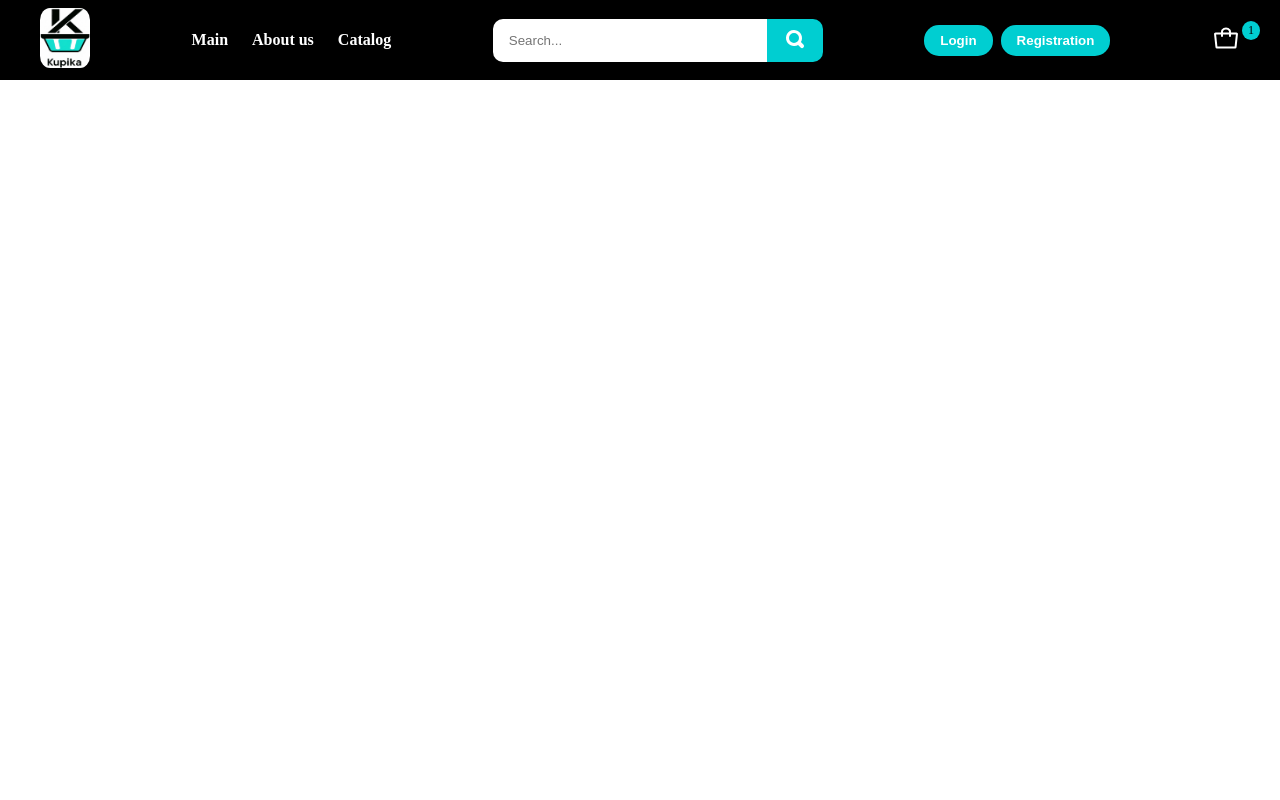
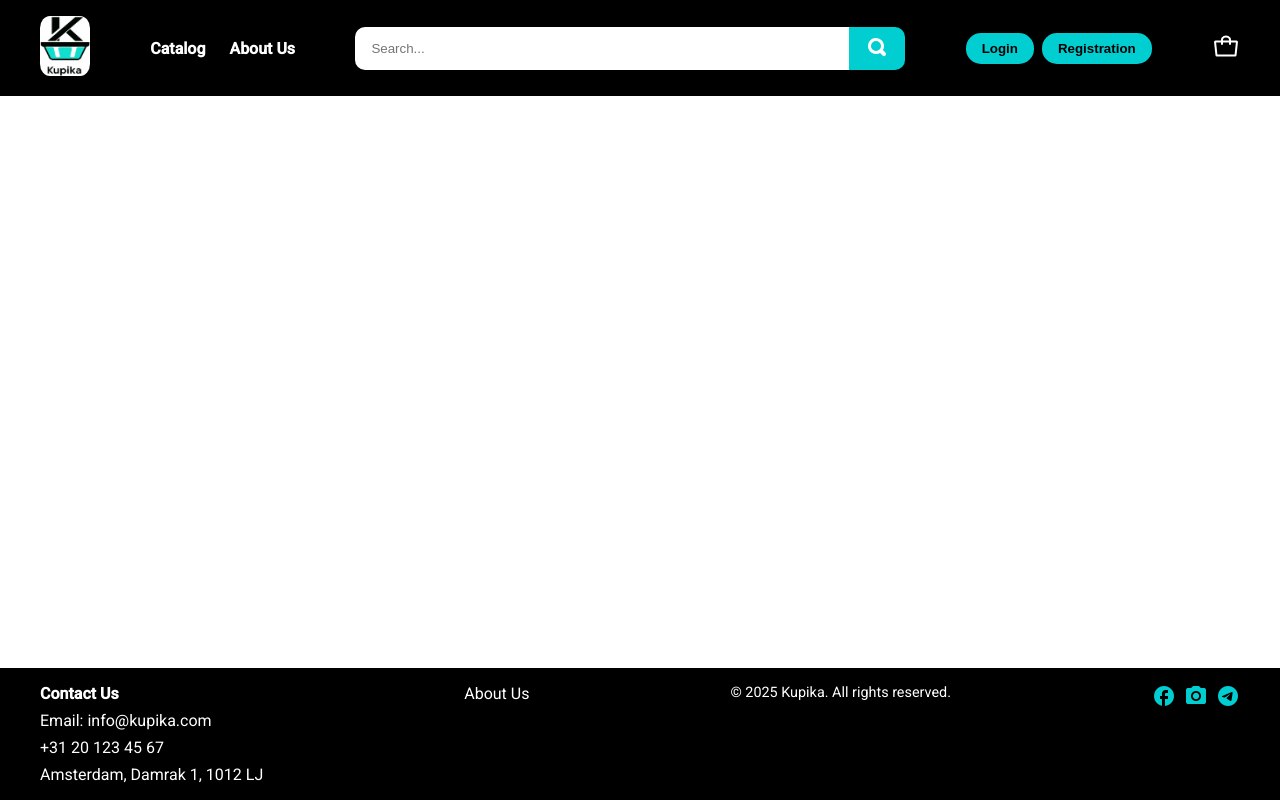
Before and after one commit to ilyha1003/FinalRSProject, an Angular app: page /#/ in a window 1280 px wide. Built offline with nearby package versions, Linux system fonts and the light colour scheme.

Commit message:
feat: add footer

```diff
--- a/package.json
+++ b/package.json
@@ -18,10 +18,12 @@
   },
   "private": true,
   "dependencies": {
+    "@angular/cdk": "^19.2.15",
     "@angular/common": "^19.2.0",
     "@angular/compiler": "^19.2.0",
     "@angular/core": "^19.2.0",
     "@angular/forms": "^19.2.0",
+    "@angular/material": "^19.2.15",
     "@angular/platform-browser": "^19.2.0",
     "@angular/platform-browser-dynamic": "^19.2.0",
     "@angular/router": "^19.2.0",
--- a/src/app/app.component.html
+++ b/src/app/app.component.html
@@ -1,2 +1,3 @@
 <app-header></app-header>
 <router-outlet />
+<app-footer></app-footer>
--- a/src/app/app.component.ts
+++ b/src/app/app.component.ts
@@ -1,10 +1,11 @@
 import { Component } from '@angular/core';
 import { RouterOutlet } from '@angular/router';
 import { HeaderComponent } from './components/header/header.component';
+import { FooterComponent } from "./components/footer/footer.component";
 
 @Component({
   selector: 'app-root',
-  imports: [RouterOutlet, HeaderComponent],
+  imports: [RouterOutlet, HeaderComponent, FooterComponent],
   templateUrl: './app.component.html',
   styleUrl: './app.component.scss',
 })
--- a/src/app/components/footer/footer.component.html
+++ b/src/app/components/footer/footer.component.html
@@ -1 +1,32 @@
-<p>footer works!</p>
+<footer class="footer">
+  <div class="footer__wrapper">
+    <div class="footer__contact">
+      <h4>Contact Us</h4>
+      <a href="mailto:info@kupika.com">Email: info&#64;kupika.com</a>
+      <a href="tel:+31201234567">+31 20 123 45 67</a>
+      <a href="https://www.google.com/maps?q=Amsterdam,+Damrak+1,1012+LJ" target="_blank">
+        Amsterdam, Damrak 1, 1012 LJ
+      </a>
+    </div>
+
+    <nav class="footer__nav">
+     <a routerLink="/about">About Us</a>
+    </nav>
+
+    <div class="footer__block-text">
+      <p>© 2025 Kupika. All rights reserved.</p>
+    </div>
+
+    <div class="footer__social-icons">
+      <a href="https://facebook.com" target="_blank" aria-label="Facebook">
+        <mat-icon class="footer__icon">facebook</mat-icon>
+      </a>
+      <a href="https://instagram.com" target="_blank" aria-label="Instagram">
+        <mat-icon class="footer__icon">photo_camera</mat-icon>
+      </a>
+      <a href="https://telegram.com" target="_blank" aria-label="Telegram">
+        <mat-icon class="footer__icon">telegram</mat-icon>
+      </a>
+    </div>
+  </div>
+</footer>
--- a/src/app/components/footer/footer.component.scss
+++ b/src/app/components/footer/footer.component.scss
@@ -0,0 +1,69 @@
+.footer {
+  background-color: var(--color-bg);
+}
+
+.footer__wrapper {
+  max-width: 1200px;
+  margin: 0 auto;
+  display: flex;
+  flex-wrap: wrap;
+  justify-content: space-between;
+  gap: 1rem;
+  padding: 1rem 1.5rem;
+}
+
+.footer__block-text {
+  p {
+    margin: 0;
+    font-size: 0.9rem;
+    color: var(--color-text);
+  }
+}
+
+.footer__nav {
+  a {
+    color: var(--color-text);
+    text-decoration: none;
+    transition: all 0.4s ease-in-out;
+
+    &:hover {
+      color: var(--color-primary);
+    }
+  }
+}
+
+.footer__contact {
+  display: flex;
+  flex-direction: column;
+  gap: 0.5rem;
+
+  h4 {
+    margin: 0;
+    color: var(--color-text);
+    font-size: 1rem;
+  }
+
+  a {
+    color: var(--color-text);
+    text-decoration: none;
+    transition: all 0.4s ease-in-out;
+
+    &:hover {
+      color: var(--color-primary);
+    }
+  }
+}
+
+.footer__social-icons {
+  display: flex;
+  gap: 0.5rem;
+
+  .footer__icon {
+    color: var(--color-primary);
+    transition: all 0.4s ease-in-out;
+
+    &:hover {
+      color: var(--color-gray);
+    }
+  }
+}
--- a/src/app/components/footer/footer.component.ts
+++ b/src/app/components/footer/footer.component.ts
@@ -1,8 +1,9 @@
 import { Component } from '@angular/core';
+import { MatIconModule } from '@angular/material/icon';
 
 @Component({
   selector: 'app-footer',
-  imports: [],
+  imports: [MatIconModule],
   templateUrl: './footer.component.html',
   styleUrl: './footer.component.scss'
 })
--- a/src/app/components/header/header.component.html
+++ b/src/app/components/header/header.component.html
@@ -8,9 +8,8 @@
     </div>
 
     <nav class="header__nav">
-      <a class="header__link" routerLink="/">Main</a>
-      <a class="header__link" routerLink="/about">About us</a>
       <a class="header__link" routerLink="/catalog">Catalog</a>
+      <a class="header__link" routerLink="/catalog">About Us</a>
     </nav>
     <form class="header__form" action="">
       <div class="header__search">
@@ -36,14 +35,11 @@
       </button>
     </div>
 
-    <div *ngIf="isLogin">
-      <a routerLink="/prolile">
+    <div class="header__profile-wrapper" *ngIf="isLogin">
+      <a class="header__link-profile" routerLink="/prolile">
         <svg xmlns="http://www.w3.org/2000/svg" width="22" height="22" viewBox="0 0 24 24" fill="none" stroke="white" stroke-width="2" stroke-linecap="round" stroke-linejoin="round" class="tabler-icon tabler-icon-user" data-sentry-element="IconUser" data-sentry-source-file="profile-button.tsx"><path d="M8 7a4 4 0 1 0 8 0a4 4 0 0 0 -8 0"></path><path d="M6 21v-2a4 4 0 0 1 4 -4h4a4 4 0 0 1 4 4v2"></path>
         </svg>
       </a>
-    </div>
-
-    <div *ngIf="isLogin">
       <button
         class="button header__button header__button_logout"
         (click)="logout()"
@@ -55,8 +51,6 @@
     <div>
       <a class="header__basket" routerLink="/basket">
         <svg class="header__basket-svg" width="28" height="24" viewBox="0 0 28 24" fill="none" xmlns="http://www.w3.org/2000/svg"><path d="M3.05928 8.05327L4.45214 21.0533C4.47936 21.3073 4.69377 21.5 4.94929 21.5H23.0507C23.3062 21.5 23.5206 21.3073 23.5479 21.0533L24.9407 8.05327C24.9724 7.75774 24.7408 7.5 24.4436 7.5H3.55643C3.25921 7.5 3.02761 7.75773 3.05928 8.05327Z" stroke="white" stroke-width="2"></path> <path d="M10 10V5.96291C10 5.32681 10.1084 4.6824 10.4975 4.17917C11.0609 3.45035 12.1503 2.5 14 2.5C15.8497 2.5 16.9391 3.45035 17.5025 4.17917C17.8916 4.6824 18 5.32681 18 5.96291V10" stroke="white" stroke-width="2" stroke-linecap="round"></path></svg>
-
-        <!-- <svg class="header__basket-svg" xmlns="http://www.w3.org/2000/svg" shape-rendering="geometricPrecision" viewBox="0 0 24 24" width="20" height="20" fill="white" stroke="none" stroke-width="0"><path d="M12 .15c-2.985 0-5.416 2.28-5.416 5.077v.144l-.145.036H3.443L0 23.849h24L20.557 5.42h-3.129v-.18c0-2.81-2.43-5.09-5.428-5.09M7.727 5.264c0-2.21 1.914-3.974 4.273-3.974s4.273 1.766 4.273 3.95v.144l-.145.036h-8.4v-.144zm11.88 1.284L22.628 22.7H1.372L4.393 6.56h2.191v2.746h1.143V6.56h8.558v2.747h1.143V6.56h2.19z"></path></svg> -->
         <span class="header__basket-badge" *ngIf="basketItemCount > 0">{{ basketItemCount }}</span>
       </a>
     </div>
--- a/src/app/components/header/header.component.scss
+++ b/src/app/components/header/header.component.scss
@@ -1,17 +1,16 @@
 .header {
   background-color: var(--color-bg);
-  color: var(--color-text);
-  padding: 0.5rem 0;
 }
 
 .header__wrapper {
   display: flex;
+  flex-wrap: wrap;
   align-items: center;
   justify-content: space-between;
   gap: 0.5rem;
   max-width: 1200px;
   margin: 0 auto;
-  padding: 0 1.5rem;
+  padding: 1rem 1.5rem;
 }
 
 .header__logo-link {
@@ -26,7 +25,8 @@
 
 .header__form {
   flex: 1;
-  max-width: 330px;
+  max-width: 550px;
+  min-width: 200px;
 }
 
 .header__search {
@@ -34,7 +34,7 @@
 }
 
 .header__search-input {
-  max-width: 300px;
+  max-width: 550px;
   width: 100%;
   padding: 0.5rem 0.5rem 0.5rem 1rem;
   border-radius: 10px 0 0 10px;
@@ -98,12 +98,30 @@
   border: none;
   border-radius: 15px;
   font-weight: 700;
-  color: var(--color-text);
+  color: var(--color-black);
   background-color: var(--color-primary);
   transition: all 0.4s ease-in-out;
 
   &:hover {
     background-color: grey;
+  }
+}
+
+.header__profile-wrapper {
+  display: flex;
+  align-items: center;
+  gap: 0.5rem;
+}
+
+.header__link-profile {
+  cursor: pointer;
+
+  svg {
+    transition: all 0.4s ease-in-out;
+  }
+
+  &:hover svg {
+    stroke: var(--color-primary);
   }
 }
 
--- a/src/app/components/header/header.component.ts
+++ b/src/app/components/header/header.component.ts
@@ -12,7 +12,7 @@ import { filter } from 'rxjs/operators';
 export class HeaderComponent implements OnInit {
   public isLogin = false;
   public showHeader = true;
-  public basketItemCount = 1;
+  public basketItemCount = 0;
 
   constructor(private router: Router) {}
 
--- a/src/index.html
+++ b/src/index.html
@@ -6,8 +6,10 @@
     <base href="/" />
     <meta name="viewport" content="width=device-width, initial-scale=1" />
     <link rel="icon" type="image/x-icon" href="favicon.svg" />
-  </head>
-  <body>
+      <link href="https://fonts.googleapis.com/css2?family=Roboto:wght@300;400;500&display=swap" rel="stylesheet">
+    <link href="https://fonts.googleapis.com/icon?family=Material+Icons" rel="stylesheet">
+</head>
+  <body class="mat-typography">
     <app-root></app-root>
   </body>
 </html>
--- a/src/styles.scss
+++ b/src/styles.scss
@@ -1,4 +1,19 @@
-:root {
+
+// Custom Theming for Angular Material
+// For more information: https://material.angular.io/guide/theming
+@use '@angular/material' as mat;
+
+html {
+  @include mat.theme((
+    color: (
+      theme-type: light,
+      primary: mat.$azure-palette,
+      tertiary: mat.$blue-palette,
+    ),
+    typography: Roboto,
+    density: 0,
+  ));
+}:root {
   --color-primary: #00CED1;
   --color-bg: #000000;
   --color-text: #ffffff;
@@ -9,6 +24,16 @@
 
 body {
   margin: 0;
+}
+
+app-root {
+  min-height: 100vh;
+  display: flex;
+  flex-direction: column;
+}
+
+router-outlet {
+  flex: 1;
 }
 
 input {
@@ -30,3 +55,6 @@ input {
     background-color: gray;
   }
 }
+
+html, body { height: 100%; }
+body { margin: 0; font-family: Roboto, "Helvetica Neue", sans-serif; }
```
Also changed, not shown: 1 other file (tests, documents, lock files or other folders).
